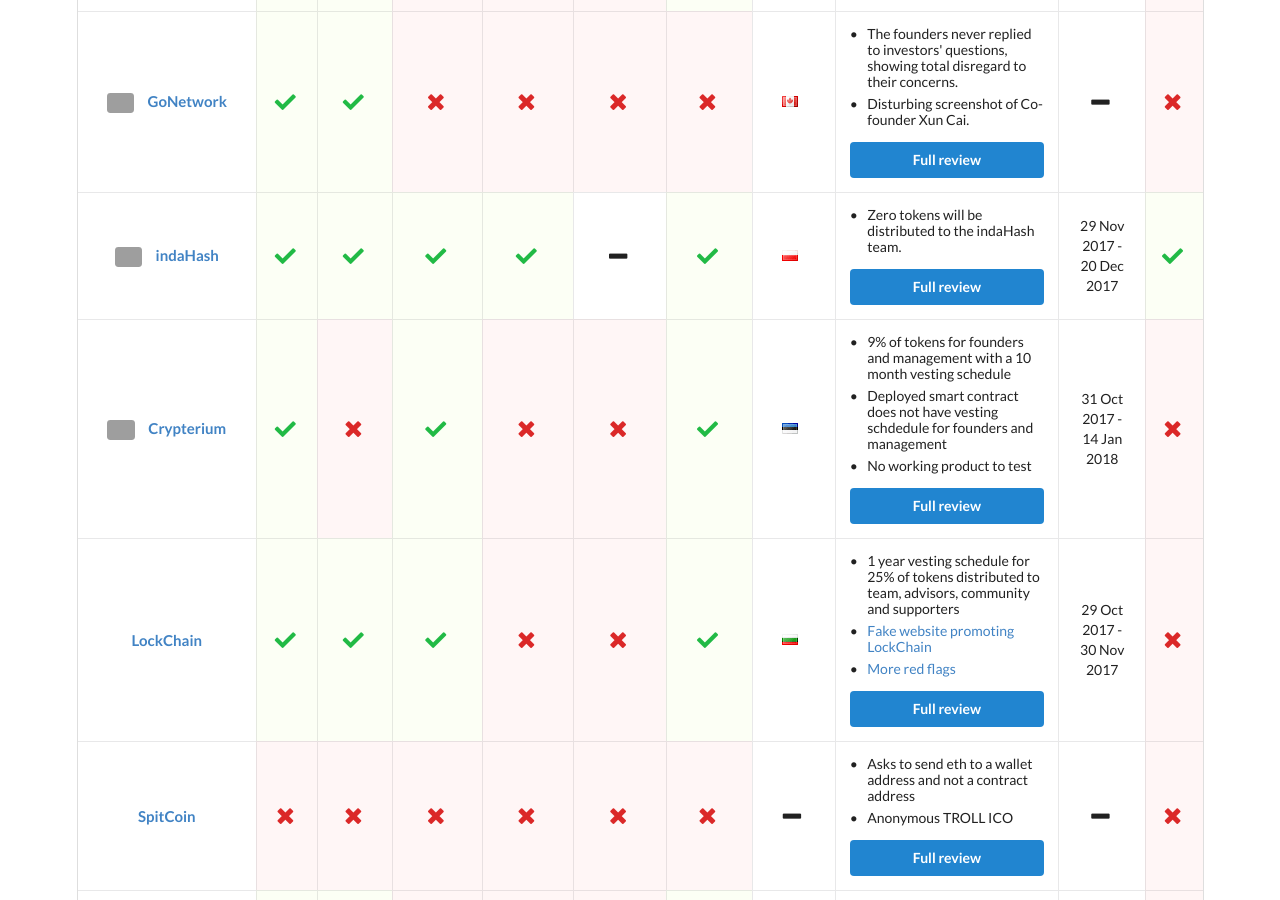
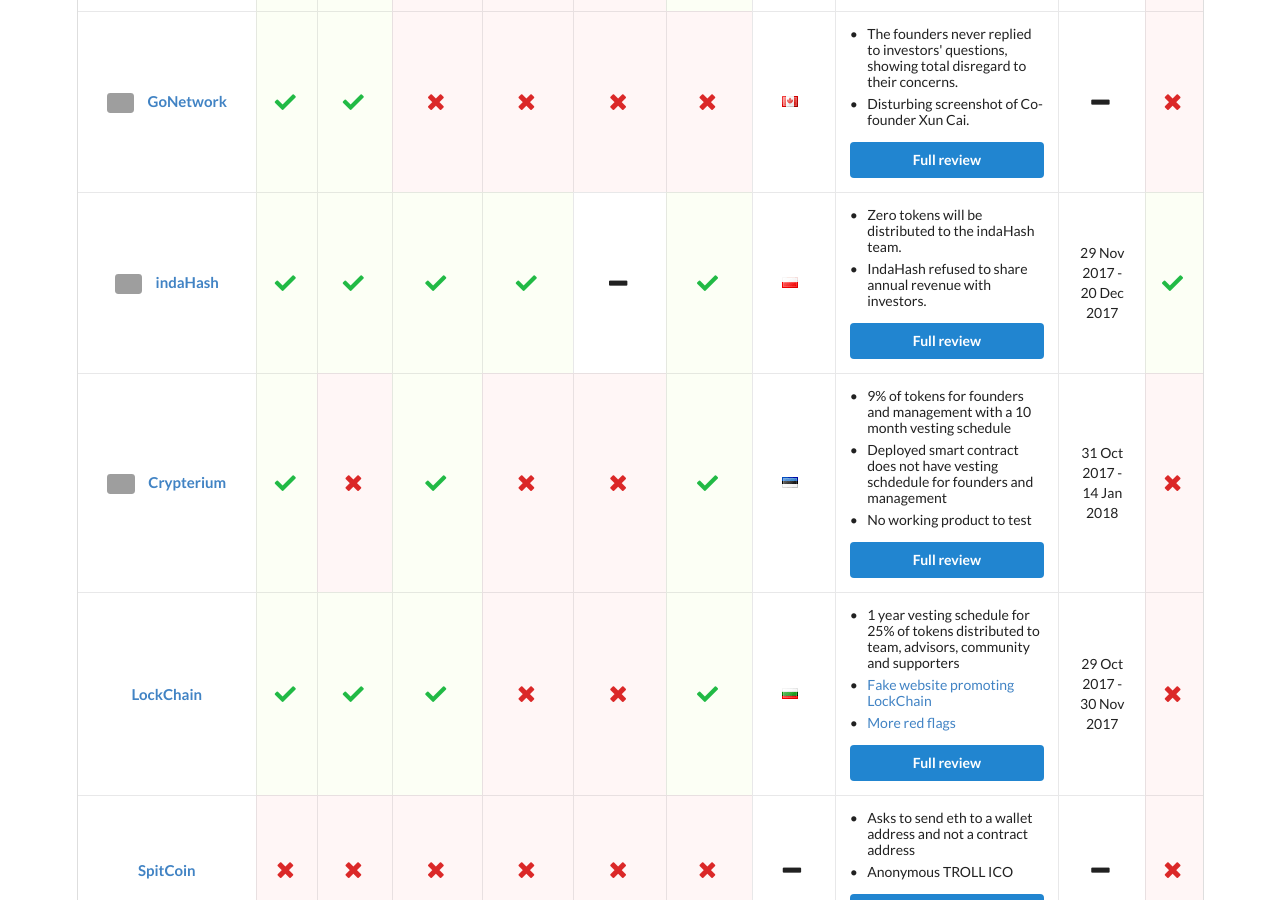
Before and after one commit to ico-check/ico-check, a Jekyll site: the page built from index.md, in a window 1280 px wide and 900 px high, scrolled down 1480 px. Built offline with Jekyll 4.4.1, drawn with Linux system fonts in a browser that asks for light colours; nearby versions of some CDN libraries; grey boxes are pictures that could not be loaded.

Commit message:
11-indahash-ico-check
Added comment

```diff
--- a/_data/icos.yml
+++ b/_data/icos.yml
@@ -156,6 +156,7 @@
   location: Poland
   comments:
     - content: Zero tokens will be distributed to the indaHash team.
+    - content: IndaHash refused to share annual revenue with investors.
   ico_start_date: 2017-11-29T00:00:00Z
   ico_end_date: 2017-12-20T00:00:00Z
   safe: true
```
